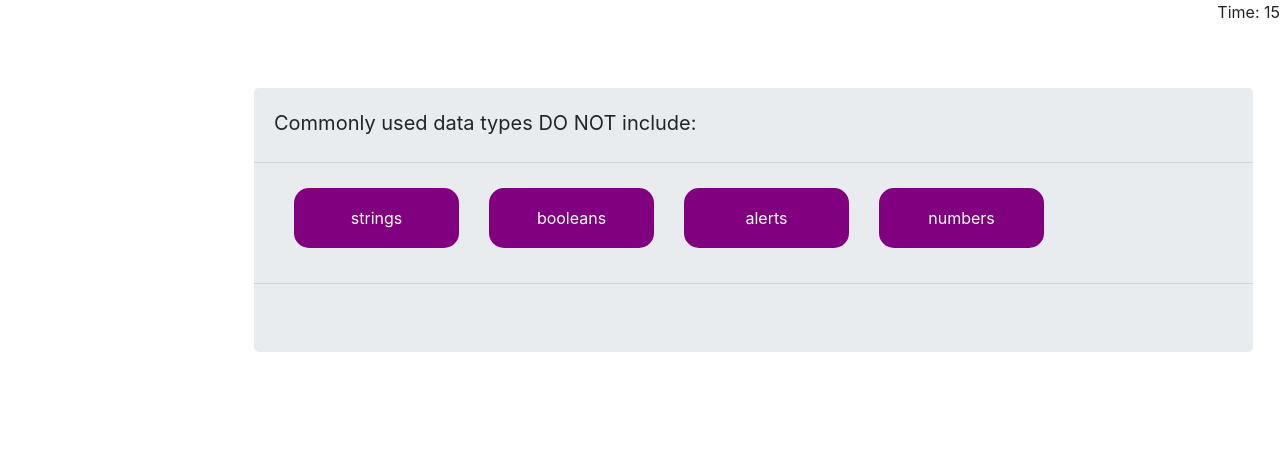
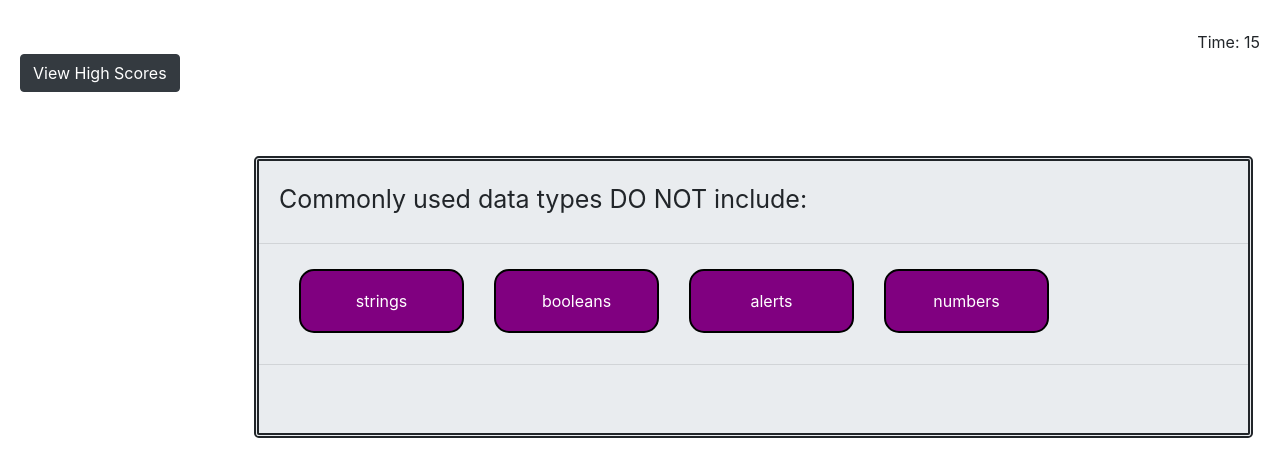
Before and after one commit to Gavin56/code-quiz, a plain HTML site: page index.html in a window 1280 px wide. Drawn offline with nearby package versions, Linux system fonts and the light colour scheme.

Commit message:
Added a dark button to view high scores on another page at any time during the quiz. The view high scores button and the timer are now in a column that spans the entire top of the screen. The button currently connects to a HIGH SCORES placeholder page. Added borders to jumbotron and li elements for aesthetic purposes. Enlarged the question font to be more legibile among other minor aesthetic adjustments (margins).

```diff
--- a/index.html
+++ b/index.html
@@ -1,15 +1,25 @@
 <!DOCTYPE html>
 <html lang="en">
+
 <head>
   <meta charset="UTF-8" />
   <meta name="viewport" content="width=device-width, initial-scale=1.0" />
   <title>Document</title>
-    <link rel="stylesheet" href="https://stackpath.bootstrapcdn.com/bootstrap/4.5.2/css/bootstrap.min.css" integrity="sha384-JcKb8q3iqJ61gNV9KGb8thSsNjpSL0n8PARn9HuZOnIxN0hoP+VmmDGMN5t9UJ0Z" crossorigin="anonymous">
-    <link rel="stylesheet" href="style.css"/>
+  <link rel="stylesheet" href="https://stackpath.bootstrapcdn.com/bootstrap/4.5.2/css/bootstrap.min.css"
+    integrity="sha384-JcKb8q3iqJ61gNV9KGb8thSsNjpSL0n8PARn9HuZOnIxN0hoP+VmmDGMN5t9UJ0Z" crossorigin="anonymous">
+  <link rel="stylesheet" href="style.css" />
 </head>
 
 <body>
+  <div class="row">
+    <div class="col-12">
       <div id="timer"></div>
+      <div id="scores">
+        <a type="button" class="btn btn-dark" href="highscores.html">View High Scores</a>
+      </div>
+    </div>
+  </div>
+
 
   <div class="container">
     <div class="jumbotron">
--- a/style.css
+++ b/style.css
@@ -9,14 +9,17 @@ li {
     width: 165px;
     line-height: 60px;
     border-radius:15px;
+    border: 2px solid black;
 }
 
 #timer {
     text-align: right;
+    margin-right: 20px;
+    margin-top: 30px;
 }
 
 #question {
-    font-size: 20px;
+    font-size: 25px;
     padding-top: 20px;
     padding-left: 20px;
 }
@@ -28,6 +31,7 @@ li {
 .jumbotron {
     padding: 0 0 4% 0;
     margin-left: 10%;
+    border: 5px double;
 }
 
 #question-result {
@@ -35,3 +39,8 @@ li {
     font-family: Impact, Charcoal, sans-serif;
     font-size: 30px;
 }
+
+#scores {
+    margin-left: 20px;
+    float:left;
+}
```
Also changed, not shown: highscores.html (added, +11 -0 lines). Lines whose indentation alone changed are shown as unchanged.
